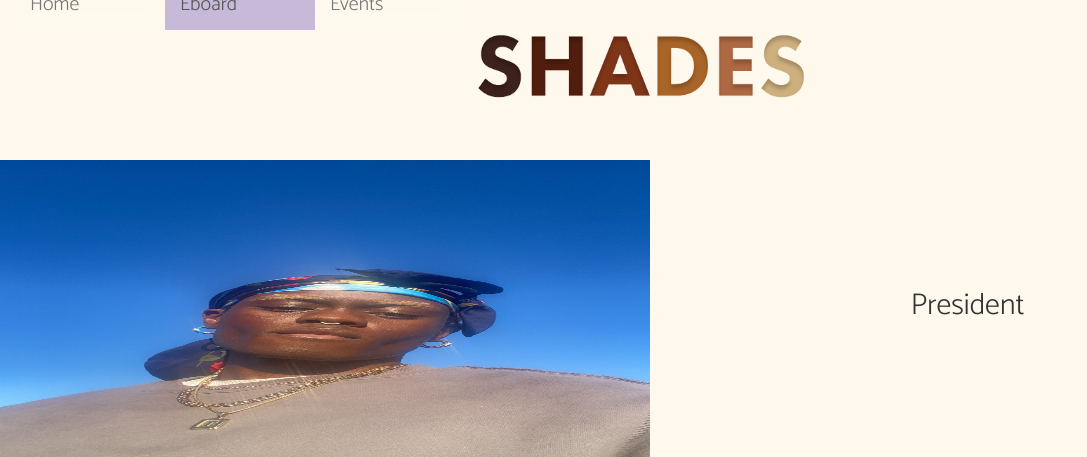
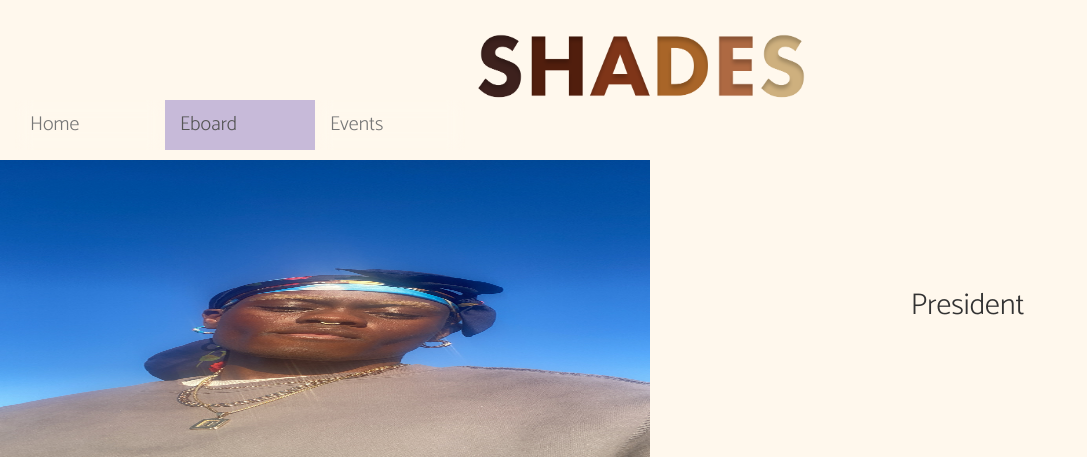
Before and after one commit to raquelj6437/shades-club, a plain HTML site: page eboard.html in a window 1280 px wide. Shown: the top 457 px of the page, without its empty margins (0-1087 px from the left). Drawn offline with nearby package versions, Linux system fonts and the light colour scheme.

Commit message:
style navbar

```diff
--- a/eboard.css
+++ b/eboard.css
@@ -95,3 +95,9 @@
 .text{
   font-size: 30px;
 }
+
+@media only screen and (max-width: 1300px) {
+  .navbar {
+    top: 100px;
+  }
+}
--- a/events.css
+++ b/events.css
@@ -42,3 +42,9 @@ h2{
   text-align: center;
   margin-top: 50px;
 }
+
+@media only screen and (max-width: 1300px) {
+  .navbar {
+    top: 100px;
+  }
+}
```
Also changed, not shown: events.html (+1 -0 lines).
